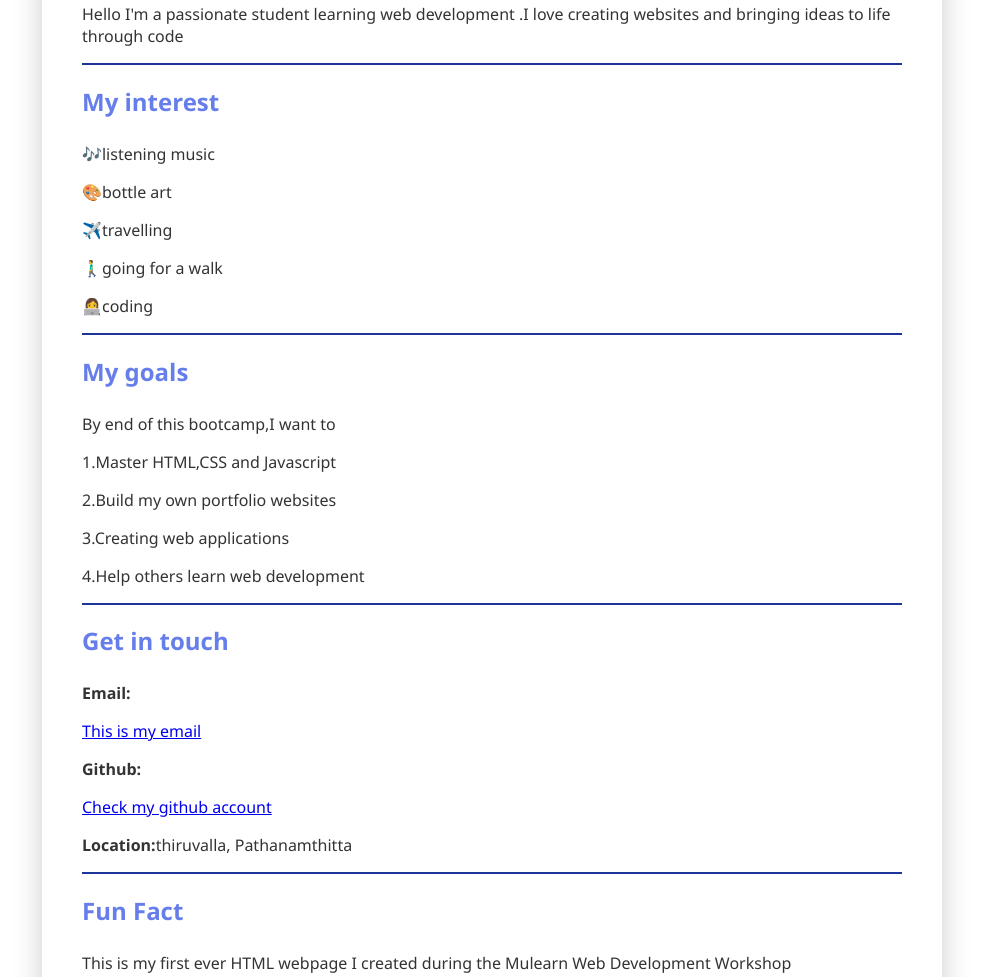
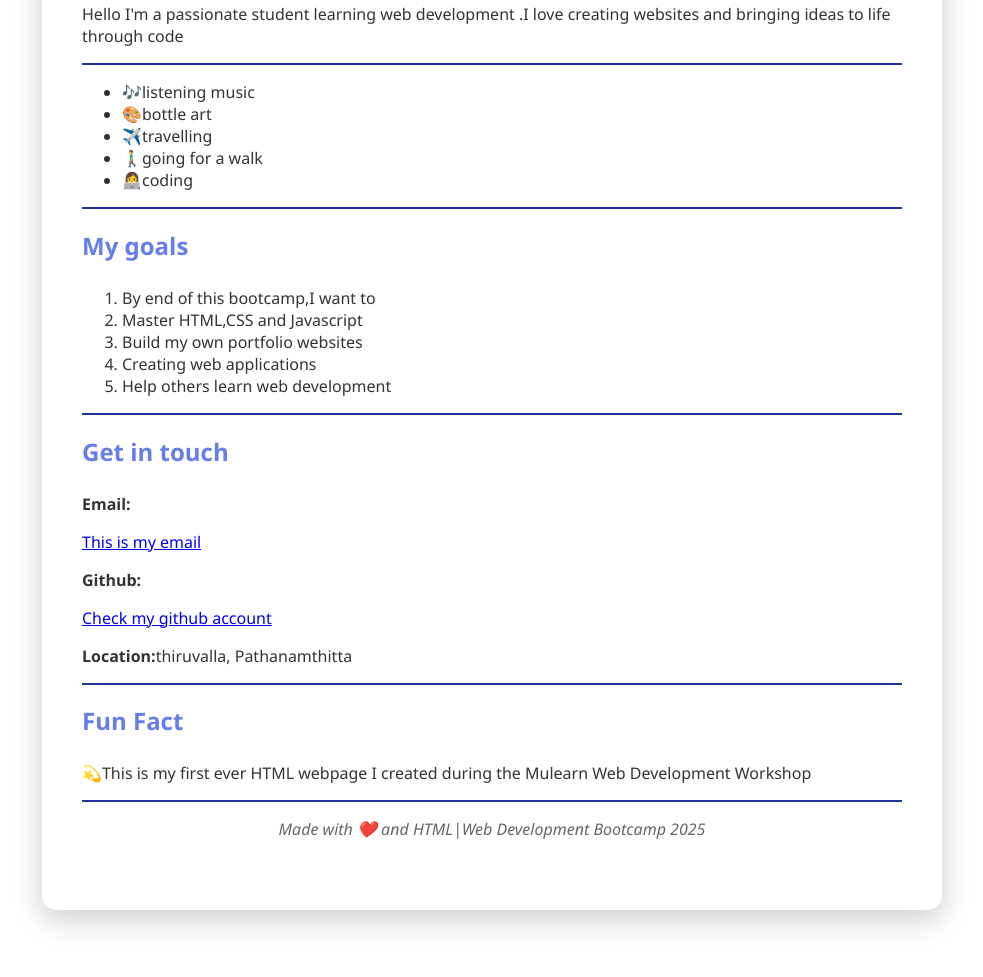
Before and after one commit to Pr-MEC/portfolio, a plain HTML site: page index.html in a window 1280 px wide. Shown: the part 478-1455 px from the top of the page, without its empty margins (148-1131 px from the left). After the commit the page ends 1428 px from the top, so only its background shows below. Drawn offline with Linux system fonts and the light colour scheme.

Commit message:
Update index.html

```diff
--- a/index.html
+++ b/index.html
@@ -100,30 +100,32 @@
     <h2>About me</h2>
     <p>Hello I'm a passionate student learning web development .I love creating websites and bringing ideas to life through code</p>
     <hr>
-    <h2>My interest</h2>
-    <p>🎶listening music</p>
-    <p>🎨bottle art</p>
-    <p>✈️travelling</p>
-    <p>🚶‍♂️going for a walk</p>
-    <p>👩‍💻coding</p>
+      <ul>
+    <li>🎶listening music</li>
+    <li>🎨bottle art</l>
+    <li>✈️travelling</li>
+    <li>🚶‍♂️going for a walk</li>
+    <li>👩‍💻coding</li>
+    </ul>
     <hr>
 <h2>My goals</h2>
-<p>By end of this bootcamp,I want to</p>
-  <P>1.Master HTML,CSS and Javascript</P>
-    <p>2.Build my own portfolio websites</p>
-<p>3.Creating web applications</p>
-<p>4.Help others learn web development</p>
-    <hr>
+<ol>
+<li>By end of this bootcamp,I want to</li>
+  <li>Master HTML,CSS and Javascript</li>
+    <li>Build my own portfolio websites</li>
+<li>Creating web applications</li>
+<li>Help others learn web development</li>
+</ol>
+<hr>
   <h2>Get in touch</h2>
 <p><Strong>Email:</strong></p> <a href="https://praneetharaju2006@gmail.com" target="_blank">This is my email</a>
  <p><strong>Github:</strong></p>  <a href="https://github.com/Pr-MEC" target="_blank">Check my github account</a>
   <p><strong>Location:</strong>thiruvalla, Pathanamthitta</p>
 <hr>
 <h2>Fun Fact</h2>
-<p>This is my first ever HTML webpage I created during the Mulearn Web Development Workshop</p>
+<p>💫This is my first ever HTML webpage I created during the Mulearn Web Development Workshop</p>
 <hr>
-<P class="subtitle">Made with ❤️ and HTML|Web Development Bootcamp
-  2025</P>
+<P class="subtitle">Made with ❤️ and HTML|Web Development Bootcamp 2025</P>
 
   </body>
 </html>
```
